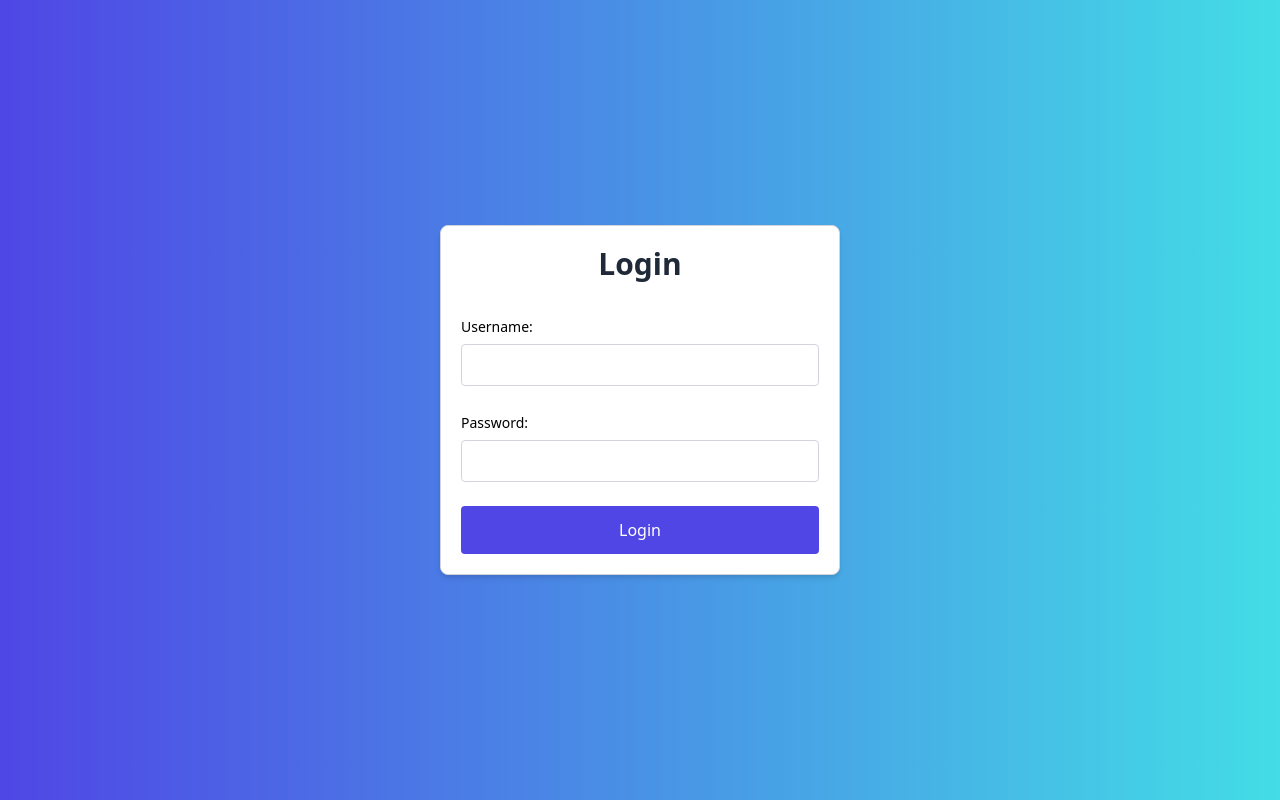
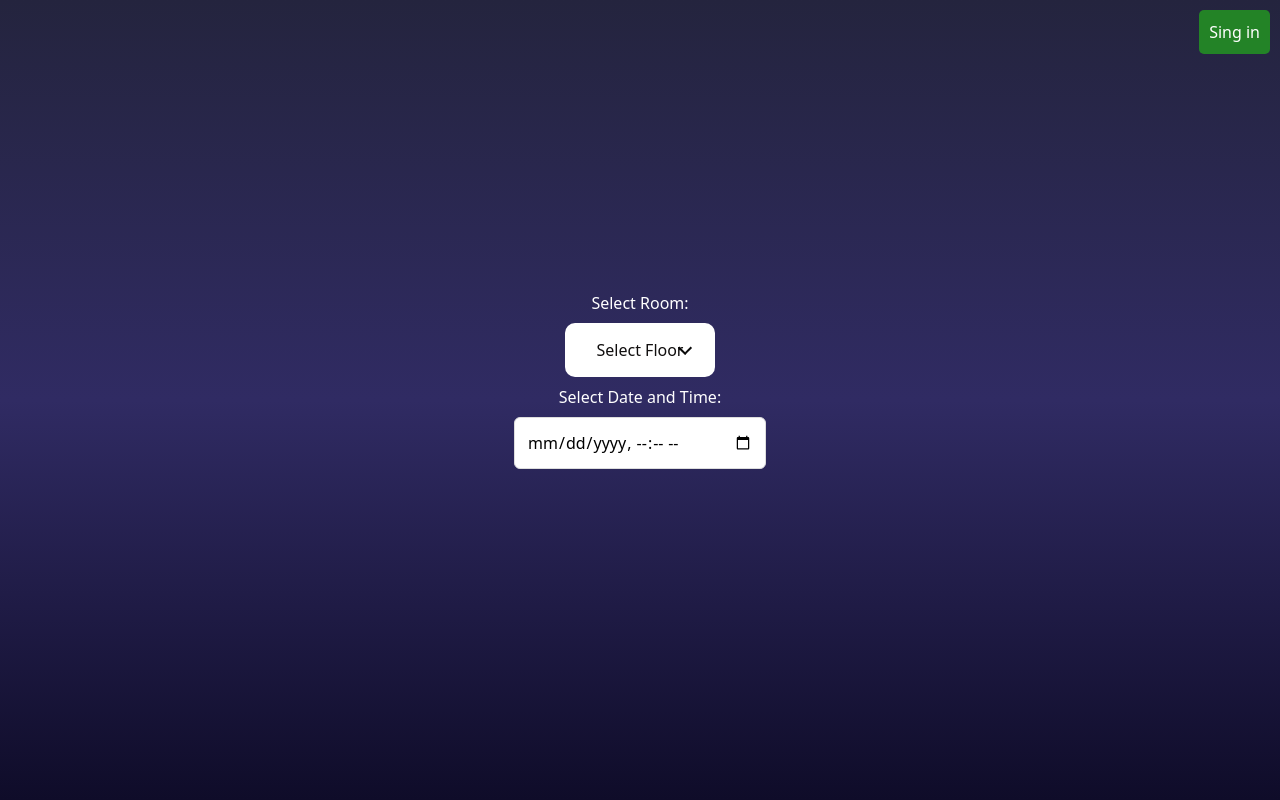
Before and after one commit to Final-Project-Rmutp/client, a React (Vite) app: page / in a window 1280 px wide. Built offline with nearby package versions, Linux system fonts and the light colour scheme.

Commit message:
fix : login and design

```diff
--- a/src/App.tsx
+++ b/src/App.tsx
@@ -2,15 +2,17 @@
 import { BrowserRouter as Router, Routes, Route } from 'react-router-dom';
 import Login from './components/Login/Login';
 import Room from "./pages/room/Room";
-import { AuthProvider } from './auth/AuthContext';
+import Student from './pages/student/student';
+import { AuthProvider } from './auth/AuthLogin';
 import './index.css';
-import Student from './pages/student/student';
+
 function App() {
   return (
     <Router>
       <AuthProvider>
         <Routes>
-          <Route path="/" element={<Login />} />
+          <Route path="/" element={<Room />} />
+          <Route path="/login" element={<Login />} />
           <Route path="/admin" element={<Room />} />
           <Route path="/student" element={<Student />} />
         </Routes>
--- a/src/components/Login/Login.scss
+++ b/src/components/Login/Login.scss
@@ -0,0 +1,70 @@
+// LoginForm.scss
+* {
+    padding: 0;
+    margin: 0;
+    box-sizing: border-box;
+  }
+
+  .login-form {
+    min-height: 100vh;
+    display: flex;
+    align-items: center;
+    justify-content: center;
+    background: linear-gradient(to right, #4f46e5, #43dde6);
+  }
+
+  .login-form-container {
+    max-width: 400px;
+    width: 100%;
+    padding: 20px;
+    background-color: white;
+    border: 1px solid #d1d5db;
+    border-radius: 8px;
+    box-shadow: 0 4px 6px -1px rgba(0, 0, 0, 0.1), 0 2px 4px -1px rgba(0, 0, 0, 0.06);
+    display: flex;
+    flex-direction: column;
+    gap: 0.5rem;
+    h1{
+        font-size: 30px;
+        align-items: center;
+    }
+    label{
+        color: #000;
+    }
+  }
+
+  .input-field {
+    width: 100%;
+    padding: 8px;
+    margin-top: 6px;
+    border: 1px solid #d1d5db;
+    border-radius: 4px;
+    font-size: 16px;
+    outline: none;
+    transition: border-color 0.3s;
+  }
+
+  .input-field:focus {
+    border-color: #4f46e5;
+  }
+
+  .login-button {
+    width: 100%;
+    background-color: #4f46e5;
+    color: white;
+    padding: 12px;
+    border: none;
+    border-radius: 4px;
+    font-size: 16px;
+    cursor: pointer;
+    transition: background-color 0.3s;
+  }
+
+  .login-button:hover {
+    background-color: #3c3489;
+  }
+
+  .error-message {
+    color: rgb(239, 54, 54);
+    margin-top: 10px;
+  }
--- a/src/components/Login/Login.tsx
+++ b/src/components/Login/Login.tsx
@@ -1,18 +1,27 @@
+// Login.tsx
 import React, { useState } from 'react';
 import { useNavigate } from 'react-router-dom';
-import LoginForm from './LoginForm';
-import { useAuth, UserRole } from '../../auth/AuthContext';
+import { useAuth, UserRole } from '../../auth/AuthLogin';
+import './Login.scss';
+
+interface ErrorMessages {
+  username: string;
+  password: string;
+  general: string;
+}
 
 const Login: React.FC = () => {
   const { login, validateCredentials, validCredentials } = useAuth();
   const navigate = useNavigate();
-  const [errorMessages, setErrorMessages] = useState({
+  const [username, setUsername] = useState('');
+  const [password, setPassword] = useState('');
+  const [errorMessages, setErrorMessages] = useState<ErrorMessages>({
     username: '',
     password: '',
     general: '',
   });
 
-  const handleLogin = async (username: string, password: string) => {
+  const handleLogin = async () => {
     // Reset error messages
     setErrorMessages({
       username: '',
@@ -46,13 +55,49 @@ const Login: React.FC = () => {
   };
 
   return (
-    <div>
-      <LoginForm
-        onLogin={handleLogin}
-        usernameErrorMessage={errorMessages.username}
-        passwordErrorMessage={errorMessages.password}
-        generalErrorMessage={errorMessages.general}
-      />
+    <div className="login-form">
+      <div className="login-form-container">
+        <h1 className="text-center text-3xl font-semibold mb-6 text-gray-800">Login</h1>
+        <div className="mb-4">
+          <label htmlFor="username" className="text-sm text-gray-600">
+            Username:
+          </label>
+          <input
+            type="text"
+            id="username"
+            value={username}
+            onChange={(e) => setUsername(e.target.value)}
+            className="input-field"
+          />
+          {errorMessages.username && (
+            <p className="error-message">{errorMessages.username}</p>
+          )}
+        </div>
+        <div className="mb-4">
+          <label htmlFor="password" className="text-sm text-gray-600">
+            Password:
+          </label>
+          <input
+            type="password"
+            id="password"
+            value={password}
+            onChange={(e) => setPassword(e.target.value)}
+            className="input-field"
+          />
+          {errorMessages.password && (
+            <p className="error-message">{errorMessages.password}</p>
+          )}
+        </div>
+        {errorMessages.general && (
+          <p className="error-message mt-2">{errorMessages.general}</p>
+        )}
+        <button
+          onClick={handleLogin}
+          className="login-button"
+        >
+          Login
+        </button>
+      </div>
     </div>
   );
 };
--- a/src/components/Login/LoginForm.tsx
+++ b/src/components/Login/LoginForm.tsx
@@ -1,73 +1,73 @@
-// LoginForm.tsx
-import './LoginForm.scss';
-import React, { useState } from 'react';
+// // LoginForm.tsx
+// import './LoginForm.scss';
+// import React, { useState } from 'react';
 
-interface LoginFormProps {
-  onLogin: (username: string, password: string) => void;
-  usernameErrorMessage: string;
-  passwordErrorMessage: string;
-  generalErrorMessage: string;
-}
+// interface LoginFormProps {
+//   onLogin: (username: string, password: string) => void;
+//   usernameErrorMessage: string;
+//   passwordErrorMessage: string;
+//   generalErrorMessage: string;
+// }
 
-const LoginForm: React.FC<LoginFormProps> = ({
-  onLogin,
-  usernameErrorMessage,
-  passwordErrorMessage,
-  generalErrorMessage,
-}) => {
-  const [username, setUsername] = useState('');
-  const [password, setPassword] = useState('');
+// const LoginForm: React.FC<LoginFormProps> = ({
+//   onLogin,
+//   usernameErrorMessage,
+//   passwordErrorMessage,
+//   generalErrorMessage,
+// }) => {
+//   const [username, setUsername] = useState('');
+//   const [password, setPassword] = useState('');
 
-  const handleLogin = () => {
-    onLogin(username, password);
-  };
+//   const handleLogin = () => {
+//     onLogin(username, password);
+//   };
 
-  return (
-    <div className="login-form">
-      <div className="login-form-container">
-        <h1 className="text-center text-3xl font-semibold mb-6 text-gray-800">Login</h1>
-        <div className="mb-4">
-          <label htmlFor="username" className="text-sm text-gray-600">
-            Username:
-          </label>
-          <input
-            type="text"
-            id="username"
-            value={username}
-            onChange={(e) => setUsername(e.target.value)}
-            className="input-field"
-          />
-          {usernameErrorMessage && (
-            <p className="error-message">{usernameErrorMessage}</p>
-          )}
-        </div>
-        <div className="mb-4">
-          <label htmlFor="password" className="text-sm text-gray-600">
-            Password:
-          </label>
-          <input
-            type="password"
-            id="password"
-            value={password}
-            onChange={(e) => setPassword(e.target.value)}
-            className="input-field"
-          />
-          {passwordErrorMessage && (
-            <p className="error-message">{passwordErrorMessage}</p>
-          )}
-        </div>
-        {generalErrorMessage && (
-          <p className="error-message mt-2">{generalErrorMessage}</p>
-        )}
-        <button
-          onClick={handleLogin}
-          className="login-button"
-        >
-          Login
-        </button>
-      </div>
-    </div>
-  );
-};
+//   return (
+//     <div className="login-form">
+//       <div className="login-form-container">
+//         <h1 className="text-center text-3xl font-semibold mb-6 text-gray-800">Login</h1>
+//         <div className="mb-4">
+//           <label htmlFor="username" className="text-sm text-gray-600">
+//             Username:
+//           </label>
+//           <input
+//             type="text"
+//             id="username"
+//             value={username}
+//             onChange={(e) => setUsername(e.target.value)}
+//             className="input-field"
+//           />
+//           {usernameErrorMessage && (
+//             <p className="error-message">{usernameErrorMessage}</p>
+//           )}
+//         </div>
+//         <div className="mb-4">
+//           <label htmlFor="password" className="text-sm text-gray-600">
+//             Password:
+//           </label>
+//           <input
+//             type="password"
+//             id="password"
+//             value={password}
+//             onChange={(e) => setPassword(e.target.value)}
+//             className="input-field"
+//           />
+//           {passwordErrorMessage && (
+//             <p className="error-message">{passwordErrorMessage}</p>
+//           )}
+//         </div>
+//         {generalErrorMessage && (
+//           <p className="error-message mt-2">{generalErrorMessage}</p>
+//         )}
+//         <button
+//           onClick={handleLogin}
+//           className="login-button"
+//         >
+//           Login
+//         </button>
+//       </div>
+//     </div>
+//   );
+// };
 
-export default LoginForm;
+// export default LoginForm;
--- a/src/index.css
+++ b/src/index.css
@@ -1,3 +1,17 @@
 @import 'tailwindcss/base';
 @import 'tailwindcss/components';
 @import 'tailwindcss/utilities';
+
+*{
+    margin: 0;
+    padding: 0;
+    box-sizing: border-box;
+
+}
+
+
+html, body {
+    height: 100%;
+    width: 100%;
+    margin: 0;
+}
--- a/src/pages/room/Room.scss
+++ b/src/pages/room/Room.scss
@@ -1,70 +1,29 @@
-.eiei {
-  display: flex;
-  flex-direction: column;
-  align-items: center;
-  justify-content: center;
-  background: #0f0c29;
-  background: -webkit-linear-gradient(to bottom, #24243e, #302b63, #0f0c29);
-  background: linear-gradient(to bottom, #24243e, #302b63, #0f0c29);
-  height: 100vh;
-}
-label{
-  color: #ffffff;
-}
+// .eiei {
+//   display: flex;
+//   flex-direction: column;
+//   align-items: center;
+//   justify-content: center;
+//   background: #0f0c29;
+//   background: -webkit-linear-gradient(to bottom, #24243e, #302b63, #0f0c29);
+//   background: linear-gradient(to bottom, #24243e, #302b63, #0f0c29);
+// }
+// label{
+//   color: #ffffff;
+// }
 
 
-.controls {
-  margin-top: 20px;
-  display: flex;
-  flex-direction: column;
-  align-items: center;
-}
+// .controls {
+//   margin-top: 20px;
+//   display: flex;
+//   flex-direction: column;
+//   align-items: center;
+// }
 
-.label {
-  margin-right: 10px;
-  font-size: 16px;
-}
+// .label {
+//   margin-right: 10px;
+//   font-size: 16px;
+// }
 
-.roomLayout {
-  height: 50%;
-  margin-top: 20px;
-  .bedroomContainer {
-    border-radius: 8px;
-    padding: 20px;
-    // background-image: url('https://image.freepik.com/free-photo/natural-green-grass-background_141793-617.jpg');
-    background-size: cover;
-    background-position: center;
-    background: linear-gradient(135deg, rgba(255, 255, 255, 0.1)rgba(255, 255, 255, 0));
-    // backdrop-filter: blur(2px);
-    // -webkit-backdrop-filter: blur(10px);
-    border: 1px solid rgba(255, 255, 255, 0.18);
-    box-shadow: 0 8px 32px 0 rgba(0, 0, 0, 0.37);
-    display: grid;
-    gap: 10px;
-    grid-template-columns: repeat(auto-fit, minmax(300px, 1fr));
-
-
-    @media screen and (max-width: 768px) {
-      grid-template-columns: repeat(auto-fit, minmax(150px, 1fr));
-    }
-
-    @media screen and (max-width: 300px) {
-      grid-template-columns: repeat(auto-fit, minmax(100px, 1fr));
-    }
-
-    @media screen and (max-width: 200px) {
-      grid-template-columns: repeat(auto-fit, minmax(70px, 1fr));
-    }
-  }
-}
-
-.bedroomContainer > div {
-  background-color: #34495e;
-  border: 1px solid #fff;
-  color: #020202;
-  padding: 20px 30px;
-  text-align: center;
-}
 
 
 
@@ -85,3 +44,45 @@ label{
 .logout-button:hover {
   background-color: #cc0000;
 }
+.login-button-user {
+  position: absolute;
+  display: flex;
+  top: 10px;
+  right: 10px;
+  background-color: #24ba19a2;
+  color: #ffffff;
+  padding: 10px;
+  border: none;
+  cursor: pointer;
+  border-radius: 5px;
+}
+
+.login-button-user:hover {
+  background-color: #20d02c;
+}
+
+
+
+
+.center-content {
+  position: absolute;
+  left: 0px;
+  right: 0px;
+  top: 0px;
+  bottom: 0px;
+  height: 100%;
+  min-height: 100%;
+  box-sizing: border-box;
+  overflow-x: hidden;
+  display: flex;
+  flex-direction: column;
+  align-items: center;
+  justify-content: center;
+  background: #0f0c29;
+  background: -webkit-linear-gradient(to bottom, #24243e, #302b63, #0f0c29);
+  background: linear-gradient(to bottom, #24243e, #302b63, #0f0c29);
+}
+
+.center-controls {
+  text-align: center;
+}
--- a/src/pages/room/Room.tsx
+++ b/src/pages/room/Room.tsx
@@ -1,47 +1,41 @@
 import React, { useState } from 'react';
 import { useNavigate } from 'react-router-dom';
-import { useAuth } from '../../auth/AuthContext';
+import { useAuth } from '../../auth/AuthLogin';
 import Dropdown from '../../shared/dropdown/Dropdown';
 import Datetime from '../../shared/datetime/Datetime';
-import './Room.scss';
 import Floor6 from "../../components/floor6/Floor6";
-
+import './Room.scss'; // You can uncomment this line if you have a Room.scss file
 const Room: React.FC = () => {
   const { user, logout, getUserInfo } = useAuth();
   const navigate = useNavigate();
   const userInfo = getUserInfo();
   const [selectedFloor, setSelectedFloor] = useState<string | null>(null);
 
-  if (!user) {
-    navigate('/');
-    return null;
-  }
-
   const handleFloorSelect = (floor: string) => {
     setSelectedFloor(floor);
   };
 
   return (
-    <div className="eiei">
-      <div
-        className="logout-button"
-        onClick={() => {
-          logout();
-          navigate('/');
-        }}
-      >
-        <div>
+    <div className="eiei center-content">
+      {user && (
+        <div className="logout-button" onClick={() => { logout(); navigate('/'); }}>
           <p>Welcome, {userInfo.name}!</p>
         </div>
-        <div className=''>
-          <p>LogOut!</p>
+      )}
+      {!user && (
+        <div className="login-button-user" onClick={() => { navigate('/login'); }}>
+          <div>
+            <p>Sing in</p>
           </div>
         </div>
+      )}
+      <div className="center-controls">
         <div className="controls">
           <label htmlFor="roomDropdown">Select Room:</label>
           <Dropdown onFloorSelect={handleFloorSelect} />
           <label htmlFor="dateTimeInput">Select Date and Time:</label>
           <Datetime />
+        </div>
       </div>
       {selectedFloor === 'ชั้น6' && <Floor6 />}
     </div>
--- a/src/pages/student/student.scss
+++ b/src/pages/student/student.scss
@@ -14,59 +14,17 @@ label{
 
 
 .controls {
-  margin-top: 20px;
+  height: 100%;
   display: flex;
   flex-direction: column;
   align-items: center;
+  margin-bottom: 20px;
 }
 
 .label {
   margin-right: 10px;
   font-size: 16px;
 }
-
-.roomLayout {
-  height: 50%;
-  margin-top: 20px;
-  .bedroomContainer {
-    border-radius: 8px;
-    padding: 20px;
-    // background-image: url('https://image.freepik.com/free-photo/natural-green-grass-background_141793-617.jpg');
-    background-size: cover;
-    background-position: center;
-    background: linear-gradient(135deg, rgba(255, 255, 255, 0.1)rgba(255, 255, 255, 0));
-    // backdrop-filter: blur(2px);
-    // -webkit-backdrop-filter: blur(10px);
-    border: 1px solid rgba(255, 255, 255, 0.18);
-    box-shadow: 0 8px 32px 0 rgba(0, 0, 0, 0.37);
-    display: grid;
-    gap: 10px;
-    grid-template-columns: repeat(auto-fit, minmax(300px, 1fr));
-
-
-    @media screen and (max-width: 768px) {
-      grid-template-columns: repeat(auto-fit, minmax(150px, 1fr));
-    }
-
-    @media screen and (max-width: 300px) {
-      grid-template-columns: repeat(auto-fit, minmax(100px, 1fr));
-    }
-
-    @media screen and (max-width: 200px) {
-      grid-template-columns: repeat(auto-fit, minmax(70px, 1fr));
-    }
-  }
-}
-
-.bedroomContainer > div {
-  background-color: #34495e;
-  border: 1px solid #fff;
-  color: #020202;
-  padding: 20px 30px;
-  text-align: center;
-}
-
-
 
 // Logout button styles
 .logout-button {
--- a/src/pages/student/student.tsx
+++ b/src/pages/student/student.tsx
@@ -1,6 +1,6 @@
 import React, { useState } from 'react';
 import { useNavigate } from 'react-router-dom';
-import { useAuth } from '../../auth/AuthContext';
+import { useAuth } from '../../auth/AuthLogin';
 import Dropdown from '../../shared/dropdown/Dropdown';
 import Datetime from '../../shared/datetime/Datetime';
 import './student.scss';
```
Also changed, not shown: src/components/floor6/Floor6.scss (+26 -35 lines), src/auth/AuthLogin.tsx (renamed from src/auth/AuthContext.tsx). Lines whose indentation alone changed are shown as unchanged.
